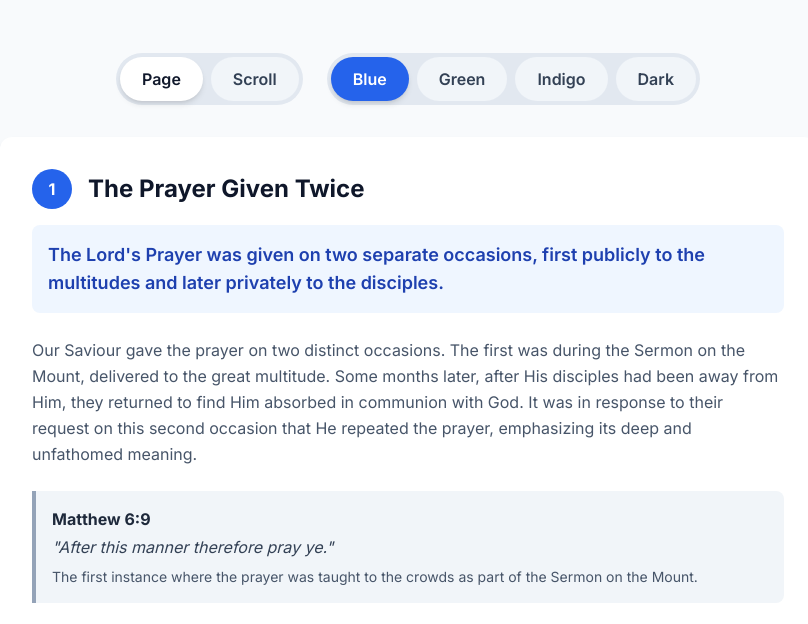
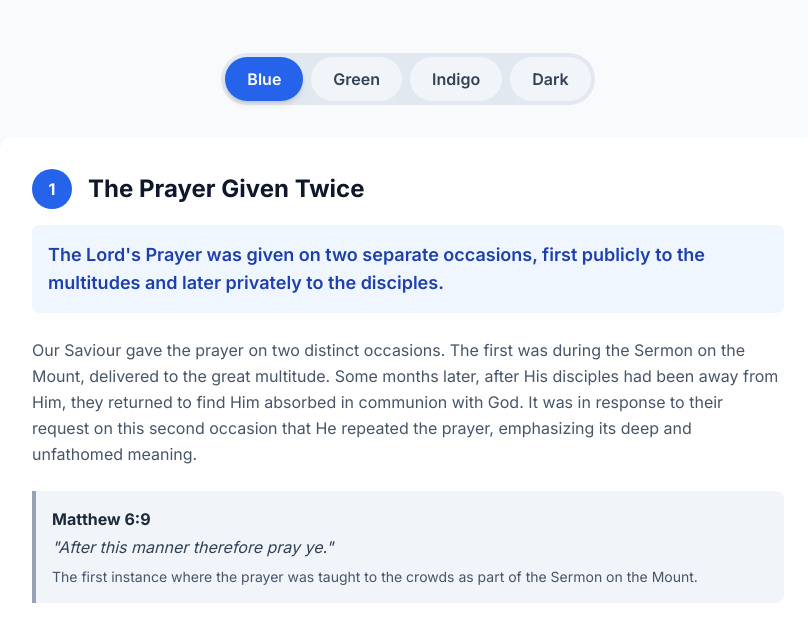
Before and after one commit to ewallt/adaptive-cards, a website: page public/index.html in a window 1280 px wide. Shown: the part 131-755 px from the top of the page, without its empty margins (232-1040 px from the left). Drawn offline with nearby package versions, Linux system fonts and the light colour scheme.

Commit message:
remove page option

```diff
--- a/public/index.html
+++ b/public/index.html
@@ -1,332 +1,469 @@
  <!DOCTYPE html>
+
 <html lang="en" class="scroll-smooth">
+
 <head>
+
     <meta charset="UTF-8">
+
     <meta name="viewport" content="width=device-width, initial-scale=1.0">
+
     <title>Knowledge Base</title>
+
     <script src="https://cdn.tailwindcss.com"></script>
+
     <link rel="preconnect" href="https://fonts.googleapis.com">
+
     <link rel="preconnect" href="https://fonts.gstatic.com" crossorigin>
+
     <link href="https://fonts.googleapis.com/css2?family=Inter:wght@400;500;600;700&display=swap" rel="stylesheet">
+
     <style>
+
         body {
+
             font-family: 'Inter', sans-serif;
+
         }
-        #app-container.view-page {
+
+        #app-container {
+
             display: flex;
+
             flex-direction: column;
+
             min-height: calc(100vh - 4rem);
+
         }
-        #app-container.view-scroll {
-            display: flex;
-            flex-direction: column;
-            min-height: calc(100vh - 4rem);
+
+        #page-viewport {
+
+            width: 100%;
+
+            overflow: visible;
+
         }
-        #page-viewport {
-            width: 100%;
+
+        #kb-container {
+
+            display: block;
+
         }
-        #kb-container {
-            transition: transform 0.4s ease-in-out;
+
+        .kb-card {
+
+            margin-bottom: 2rem;
+
         }
-        /* Page View Styles */
-        .view-page #page-viewport { overflow: hidden; }
-        .view-page #kb-container { display: flex; }
-        .view-page .kb-card { width: 100%; flex-shrink: 0; display: flex; flex-direction: column; }
-        .view-page .card-content-wrapper { flex-grow: 1; overflow-y: auto; }
-        .view-page #navigation-controls { display: flex; }
-
-        /* Scroll View Styles */
-        .view-scroll #page-viewport { overflow: visible; }
-        .view-scroll #kb-container { display: block; }
-        .view-scroll .kb-card { margin-bottom: 2rem; }
-        .view-scroll #navigation-controls { display: none; }
 
         /* General Component Styles */
+
         .step-circle {
+
             width: 40px; height: 40px; border-radius: 50%; display: flex; align-items: center; justify-content: center; font-weight: 700; color: white; flex-shrink: 0;
+
         }
+
         .control-button {
+
             padding: 0.5rem 1.25rem; border-radius: 9999px; font-weight: 600; transition: all 0.2s ease-in-out; border: 2px solid transparent;
+
         }
+
         .control-button.active {
+
             box-shadow: 0 4px 6px -1px rgb(0 0 0 / 0.1), 0 2px 4px -2px rgb(0 0 0 / 0.1);
+
         }
+
         .theme-button.active {
+
             color: white;
+
         }
+
         .control-button.inactive {
+
              background-color: #f1f5f9; color: #334155;
+
         }
+
         .control-button.inactive:hover { background-color: #e2e8f0; }
-        .nav-button {
-            padding: 0.75rem 1.5rem; border-radius: 0.5rem; font-weight: 600; display: inline-flex; align-items: center; gap: 0.5rem; transition: all 0.2s ease-in-out;
+
+        #topic-switcher {
+
+            padding: 0.5rem 1rem; border-radius: 9999px; font-weight: 600; border: 1px solid #d1d5db; max-width: 100%;
+
         }
-        .nav-button:disabled {
-            background-color: #e2e8f0; color: #94a3b8; cursor: not-allowed;
-        }
-        #topic-switcher {
-            padding: 0.5rem 1rem; border-radius: 9999px; font-weight: 600; border: 1px solid #d1d5db; max-width: 100%;
-        }
+
     </style>
+
 </head>
+
 <body class="bg-slate-50 text-slate-800">
 
+
+
     <div id="app-container" class="max-w-4xl mx-auto p-4 sm:p-6 lg:p-8 w-full">
+
         <header class="text-center mb-8">
+
             <h1 id="main-title" class="text-3xl font-bold text-slate-900 tracking-tight sm:text-4xl"></h1>
+
             <div id="topic-switcher-container" class="mt-4"></div>
+
         </header>
 
+
+
         <div class="flex flex-col sm:flex-row justify-center items-center gap-6 my-6 flex-wrap">
-            <div id="ui-switcher" class="flex items-center gap-2 p-1 bg-slate-200 rounded-full">
-                <button data-view="page" class="ui-button control-button">Page</button>
-                <button data-view="scroll" class="ui-button control-button">Scroll</button>
-            </div>
+
             <div id="theme-switcher" class="flex items-center gap-2 p-1 bg-slate-200 rounded-full">
+
                 <button data-theme="blue" class="theme-button control-button">Blue</button>
+
                 <button data-theme="green" class="theme-button control-button">Green</button>
+
                 <button data-theme="indigo" class="theme-button control-button">Indigo</button>
+
                 <button data-theme="dark" class="theme-button control-button">Dark</button>
-            </div>
+
             </div>
 
-        <div id="page-viewport" class="flex-grow">
-            <div id="kb-container"></div>
         </div>
 
-        <div id="navigation-controls" class="flex justify-between items-center mt-6">
-            <button id="prev-button" class="nav-button">
-                <svg class="w-5 h-5" fill="none" stroke="currentColor" viewBox="0 0 24 24" xmlns="http://www.w3.org/2000/svg"><path stroke-linecap="round" stroke-linejoin="round" stroke-width="2" d="M15 19l-7-7 7-7"></path></svg>
-                Previous
-            </button>
-            <div id="progress-indicator" class="text-sm font-medium text-slate-600"></div>
-            <button id="next-button" class="nav-button">
-                Next
-                <svg class="w-5 h-5" fill="none" stroke="currentColor" viewBox="0 0 24 24" xmlns="http://www.w3.org/2000/svg"><path stroke-linecap="round" stroke-linejoin="round" stroke-width="2" d="M9 5l7 7-7 7"></path></svg>
-            </button>
-        </div>
+
+
+        <div id="page-viewport" class="flex-grow">
+
+            <div id="kb-container"></div>
+
         </div>
 
+    </div>
+
+
+
     <script>
+
         document.addEventListener('DOMContentLoaded', function() {
+
             // --- STATE MANAGEMENT ---
+
             let libraryData = null;
+
             let sortedTopicIds = null;
+
             let currentTopicId = null;
-            let currentIndex = 0;
-            let totalPages = 0;
+
             let currentTheme = 'blue';
-            let currentView = 'page';
 
-            // --- THEME DEFINITIONS (From your goal code) ---
+
+
+            // --- THEME DEFINITIONS ---
+
             const themes = {
+
                 blue: { accentBg: 'bg-blue-600', accentText: 'text-blue-800', accentBgLight: 'bg-blue-50', accentBorder: 'border-blue-500' },
+
                 green: { accentBg: 'bg-green-700', accentText: 'text-green-800', accentBgLight: 'bg-green-50', accentBorder: 'border-green-600' },
+
                 indigo: { accentBg: 'bg-indigo-600', accentText: 'text-indigo-800', accentBgLight: 'bg-indigo-50', accentBorder: 'border-indigo-500' },
+
                 dark: { accentBg: 'bg-gray-800', accentText: 'text-gray-100', accentBgLight: 'bg-gray-900', accentBorder: 'border-gray-600' }
+
             };
 
+
+
             // --- DOM ELEMENT REFERENCES ---
+
             const appContainer = document.getElementById('app-container');
+
             const container = document.getElementById('kb-container');
+
             const mainTitleEl = document.getElementById('main-title');
+
             const themeSwitcher = document.getElementById('theme-switcher');
-            const uiSwitcher = document.getElementById('ui-switcher');
-            const prevButton = document.getElementById('prev-button');
-            const nextButton = document.getElementById('next-button');
+
             const topicSwitcherContainer = document.getElementById('topic-switcher-container');
 
+
+
             // --- RENDER FUNCTIONS ---
+
             function renderApp() {
+
                 if (!libraryData || !currentTopicId) return;
+
                 const kbData = libraryData[currentTopicId].knowledgeBase;
+
                 if (!kbData) return;
 
+
+
                 document.title = kbData.pageTitle || 'Knowledge Base';
+
                 mainTitleEl.textContent = kbData.title;
-                totalPages = kbData.entryPoints.length;
+
+
 
                 buildTopicSwitcher();
+
                 renderContent(kbData);
+
                 applyTheme(currentTheme);
-                goToPage(0);
+
             }
 
+
+
             function buildTopicSwitcher() {
+
                 let html = '<select id="topic-switcher">';
+
                 sortedTopicIds.forEach(topicId => {
+
                     const topic = libraryData[topicId].knowledgeBase;
+
                     const isSelected = topicId === currentTopicId ? 'selected' : '';
+
                     html += `<option value="${topicId}" ${isSelected}>${topic.title}</option>`;
+
                 });
+
                 html += '</select>';
+
                 topicSwitcherContainer.innerHTML = html;
+
                 document.getElementById('topic-switcher').addEventListener('change', handleTopicChange);
+
             }
 
+
+
             function renderContent(kbData) {
+
                 container.innerHTML = '';
+
                 kbData.entryPoints.sort((a,b) => a.step - b.step).forEach(entry => {
+
                     const cardHTML = `
+
                         <div class="kb-card p-2">
+
                             <div class="bg-white rounded-xl shadow-md flex-grow flex flex-col h-full">
+
                                 <div class="card-content-wrapper p-6 sm:p-8">
+
                                     <div class="flex items-start sm:items-center space-x-4 mb-4">
+
                                         <div class="step-circle themable-accent-bg">${entry.step}</div>
+
                                         <h2 class="text-2xl font-bold text-slate-900">${entry.title}</h2>
+
                                     </div>
+
                                     <p class="themable-accent-text themable-accent-bg-light text-lg font-semibold p-4 rounded-lg mb-6">${entry.corePrinciple}</p>
+
                                     <p class="text-slate-600 leading-relaxed mb-6">${entry.development}</p>
+
                                     ${(entry.scriptureReferences && entry.scriptureReferences.length > 0) ? entry.scriptureReferences.map(ref => `
+
                                         <div class="bg-slate-100 border-l-4 border-slate-400 p-4 rounded-r-lg mb-4">
+
                                             <p class="font-bold text-slate-800">${ref.citation}</p>
+
                                             <p class="italic text-slate-700 mt-1">"${ref.text}"</p>
+
                                             <p class="text-sm text-slate-600 mt-2">${ref.relevance}</p>
+
                                         </div>
+
                                     `).join('') : ''}
+
                                     ${entry.keyQuote ? `
+
                                         <blockquote class="themable-accent-border border-l-4 pl-4 py-2 my-6">
+
                                             <p class="text-lg italic text-slate-700 font-medium">"${entry.keyQuote}"</p>
+
                                         </blockquote>
+
                                     ` : ''}
+
                                 </div>
+
                             </div>
+
                         </div>`;
+
                     container.innerHTML += cardHTML;
+
                 });
+
             }
 
-            // --- NAVIGATION LOGIC ---
-            function goToPage(index) {
-                if (index < 0 || index >= totalPages) return;
-                currentIndex = index;
-                if (currentView === 'page') {
-                    container.style.transform = `translateX(-${currentIndex * 100}%)`;
-                    window.scrollTo({ top: 0, behavior: 'smooth' });
-                }
-                updateNavControls();
+
+
+            // --- THEME LOGIC ---
+
+            function applyTheme(themeName) {
+
+                currentTheme = themeName;
+
+                const theme = themes[themeName];
+
+
+
+                if (themeName === 'dark') {
+
+                    document.body.className = 'bg-gray-900 text-gray-100';
+
+                } else {
+
+                    document.body.className = 'bg-slate-50 text-slate-800';
+
                 }
 
-            function updateNavControls() {
-                prevButton.disabled = currentIndex === 0;
-                nextButton.disabled = currentIndex === totalPages - 1;
+
+
+                document.querySelectorAll('.themable-accent-bg').forEach(el => { el.classList.remove(...Object.values(themes).map(t => t.accentBg)); el.classList.add(theme.accentBg); });
+
+                document.querySelectorAll('.themable-accent-text').forEach(el => { el.classList.remove(...Object.values(themes).map(t => t.accentText)); el.classList.add(theme.accentText); });
+
+                document.querySelectorAll('.themable-accent-bg-light').forEach(el => { el.classList.remove(...Object.values(themes).map(t => t.accentBgLight)); el.classList.add(theme.accentBgLight); });
+
+                document.querySelectorAll('.themable-accent-border').forEach(el => { el.classList.remove(...Object.values(themes).map(t => t.accentBorder)); el.classList.add(theme.accentBorder); });
+
+
+
+                if (themeName === 'dark') {
+
+                    document.querySelectorAll('.kb-card .bg-white').forEach(el => { el.classList.remove('bg-white'); el.classList.add('bg-gray-800'); });
+
+                    document.querySelectorAll('.text-slate-900').forEach(el => { el.classList.remove('text-slate-900'); el.classList.add('text-gray-100'); });
+
+                    document.querySelectorAll('.text-slate-600').forEach(el => { el.classList.remove('text-slate-600'); el.classList.add('text-gray-300'); });
+
+                    document.querySelectorAll('.bg-slate-100').forEach(el => { el.classList.remove('bg-slate-100'); el.classList.add('bg-gray-700'); });
+
+                    document.querySelectorAll('.bg-slate-200').forEach(el => { el.classList.remove('bg-slate-200'); el.classList.add('bg-gray-800'); });
+
+                    document.querySelectorAll('.text-slate-800').forEach(el => { el.classList.remove('text-slate-800'); el.classList.add('text-gray-200'); });
+
+                    document.querySelectorAll('.text-slate-700').forEach(el => { el.classList.remove('text-slate-700'); el.classList.add('text-gray-300'); });
+
+                    document.querySelector('#topic-switcher')?.classList.add('bg-gray-800', 'border-gray-600', 'text-gray-100');
+
+                } else {
+
+                    document.querySelectorAll('.kb-card .bg-gray-800').forEach(el => { el.classList.remove('bg-gray-800'); el.classList.add('bg-white'); });
+
+                    document.querySelectorAll('.text-gray-100').forEach(el => { el.classList.remove('text-gray-100'); el.classList.add('text-slate-900'); });
+
+                    document.querySelectorAll('.text-gray-300').forEach(el => { el.classList.remove('text-gray-300'); el.classList.add('text-slate-600'); });
+
+                    document.querySelectorAll('.bg-gray-700').forEach(el => { el.classList.remove('bg-gray-700'); el.classList.add('bg-slate-100'); });
+
+                    document.querySelectorAll('.bg-gray-800').forEach(el => { el.classList.remove('bg-gray-800'); el.classList.add('bg-slate-200'); });
+
+                    document.querySelectorAll('.text-gray-200').forEach(el => { el.classList.remove('text-gray-200'); el.classList.add('text-slate-800'); });
+
+                    document.querySelector('#topic-switcher')?.classList.remove('bg-gray-800', 'border-gray-600', 'text-gray-100');
+
                 }
 
-            // --- VIEW & THEME LOGIC (COPIED DIRECTLY FROM YOUR GOAL CODE) ---
-            function applyView(viewName) {
-                currentView = viewName;
-                appContainer.classList.remove('view-page', 'view-scroll');
-                appContainer.classList.add(`view-${viewName}`);
 
-                if(viewName === 'scroll') {
-                    container.style.transform = 'none';
+
+                themeSwitcher.querySelectorAll('.theme-button').forEach(button => {
+
+                    const buttonTheme = button.dataset.theme;
+
+                    if (buttonTheme === themeName) {
+
+                        button.classList.remove('inactive');
+
+                        button.classList.add('active', themes[buttonTheme].accentBg);
+
                     } else {
-                    goToPage(currentIndex);
+
+                        button.classList.remove('active', ...Object.values(themes).map(t => t.accentBg));
+
+                        button.classList.add('inactive');
+
                     }
 
-                uiSwitcher.querySelectorAll('.ui-button').forEach(button => {
-                    if (button.dataset.view === viewName) {
-                        button.classList.remove('inactive');
-                        if (currentTheme === 'dark') {
-                            button.classList.add('active', 'bg-gray-700', 'text-gray-100');
-                        } else {
-                            button.classList.add('active', 'bg-white', 'text-slate-900');
-                        }
-                    } else {
-                        button.classList.remove('active', 'bg-white', 'text-slate-900', 'bg-gray-700', 'text-gray-100');
-                        button.classList.add('inactive');
-                    }
                 });
+
             }
 
-            function applyTheme(themeName) {
-                currentTheme = themeName;
-                const theme = themes[themeName];
 
-                if (themeName === 'dark') {
-                    document.body.className = 'bg-gray-900 text-gray-100';
-                } else {
-                    document.body.className = 'bg-slate-50 text-slate-800';
+
+            // --- EVENT HANDLERS ---
+
+            function handleTopicChange(e) {
+
+                currentTopicId = e.target.value;
+
+                renderApp();
+
             }
 
-                document.querySelectorAll('.themable-accent-bg').forEach(el => { el.classList.remove(...Object.values(themes).map(t => t.accentBg)); el.classList.add(theme.accentBg); });
-                document.querySelectorAll('.themable-accent-text').forEach(el => { el.classList.remove(...Object.values(themes).map(t => t.accentText)); el.classList.add(theme.accentText); });
-                document.querySelectorAll('.themable-accent-bg-light').forEach(el => { el.classList.remove(...Object.values(themes).map(t => t.accentBgLight)); el.classList.add(theme.accentBgLight); });
-                document.querySelectorAll('.themable-accent-border').forEach(el => { el.classList.remove(...Object.values(themes).map(t => t.accentBorder)); el.classList.add(theme.accentBorder); });
-                document.querySelectorAll('.nav-button:not(:disabled)').forEach(el => { el.classList.remove(...Object.values(themes).map(t => t.accentBg), 'text-white'); el.classList.add(theme.accentBg, 'text-white'); });
 
-                // Direct style replacement for dark mode, from your goal code
-                if (themeName === 'dark') {
-                    document.querySelectorAll('.kb-card .bg-white').forEach(el => { el.classList.remove('bg-white'); el.classList.add('bg-gray-800'); });
-                    document.querySelectorAll('.text-slate-900').forEach(el => { el.classList.remove('text-slate-900'); el.classList.add('text-gray-100'); });
-                    document.querySelectorAll('.text-slate-600').forEach(el => { el.classList.remove('text-slate-600'); el.classList.add('text-gray-300'); });
-                    document.querySelectorAll('.bg-slate-100').forEach(el => { el.classList.remove('bg-slate-100'); el.classList.add('bg-gray-700'); });
-                    document.querySelectorAll('.bg-slate-200').forEach(el => { el.classList.remove('bg-slate-200'); el.classList.add('bg-gray-800'); });
-                    document.querySelectorAll('.text-slate-800').forEach(el => { el.classList.remove('text-slate-800'); el.classList.add('text-gray-200'); });
-                    document.querySelectorAll('.text-slate-700').forEach(el => { el.classList.remove('text-slate-700'); el.classList.add('text-gray-300'); });
-                    document.querySelectorAll('.nav-button:disabled').forEach(el => { el.classList.remove('bg-e2e8f0', 'text-94a3b8'); el.classList.add('bg-gray-700', 'text-gray-500'); });
-                    // Minimal change needed for topic switcher
-                    document.querySelector('#topic-switcher')?.classList.add('bg-gray-800', 'border-gray-600', 'text-gray-100');
-                } else {
-                    document.querySelectorAll('.kb-card .bg-gray-800').forEach(el => { el.classList.remove('bg-gray-800'); el.classList.add('bg-white'); });
-                    document.querySelectorAll('.text-gray-100').forEach(el => { el.classList.remove('text-gray-100'); el.classList.add('text-slate-900'); });
-                    document.querySelectorAll('.text-gray-300').forEach(el => { el.classList.remove('text-gray-300'); el.classList.add('text-slate-600'); });
-                    document.querySelectorAll('.bg-gray-700').forEach(el => { el.classList.remove('bg-gray-700'); el.classList.add('bg-slate-100'); });
-                    document.querySelectorAll('.bg-gray-800').forEach(el => { el.classList.remove('bg-gray-800'); el.classList.add('bg-slate-200'); });
-                    document.querySelectorAll('.text-gray-200').forEach(el => { el.classList.remove('text-gray-200'); el.classList.add('text-slate-800'); });
-                    document.querySelectorAll('.nav-button:disabled').forEach(el => { el.classList.remove('bg-gray-700', 'text-gray-500'); el.classList.add('bg-e2e8f0', 'text-94a3b8'); });
-                     // Minimal change needed for topic switcher
-                    document.querySelector('#topic-switcher')?.classList.remove('bg-gray-800', 'border-gray-600', 'text-gray-100');
+
+            themeSwitcher.addEventListener('click', (e) => { if (e.target.matches('.theme-button')) applyTheme(e.target.dataset.theme); });
+
+
+
+            // --- INITIALIZE ---
+
+            async function initializeApp() {
+
+                try {
+
+                    const response = await fetch('./data/content.json');
+
+                    if (!response.ok) throw new Error(`HTTP error! status: ${response.status}`);
+
+                    libraryData = await response.json();
+
+
+
+                    sortedTopicIds = Object.keys(libraryData).sort((a,b) => {
+
+                        const orderA = libraryData[a].knowledgeBase.display_order || 0;
+
+                        const orderB = libraryData[b].knowledgeBase.display_order || 0;
+
+                        return orderA - orderB;
+
+                    });
+
+
+
+                    currentTopicId = sortedTopicIds[0];
+
+                    renderApp();
+
+                } catch (error) {
+
+                    console.error("Failed to load content:", error);
+
+                    appContainer.innerHTML = `<div class="text-center p-8 bg-red-100 text-red-700 rounded-lg"><h3 class="font-bold text-lg">An error occurred</h3><p>Could not load content from ./data/content.json. Please ensure the file exists and is accessible.</p></div>`;
+
                 }
 
-                themeSwitcher.querySelectorAll('.theme-button').forEach(button => {
-                    const buttonTheme = button.dataset.theme;
-                    if (buttonTheme === themeName) {
-                        button.classList.remove('inactive');
-                        button.classList.add('active', themes[buttonTheme].accentBg);
-                    } else {
-                        button.classList.remove('active', ...Object.values(themes).map(t => t.accentBg));
-                        button.classList.add('inactive');
             }
+
+
+
+            initializeApp();
+
         });
 
-                applyView(currentView);
-            }
+    </script>
 
-            // --- EVENT HANDLERS ---
-            function handleTopicChange(e) {
-                currentTopicId = e.target.value;
-                renderApp();
-            }
+</body>
 
-            themeSwitcher.addEventListener('click', (e) => { if (e.target.matches('.theme-button')) applyTheme(e.target.dataset.theme); });
-            uiSwitcher.addEventListener('click', (e) => { if (e.target.matches('.ui-button')) applyView(e.target.dataset.view); });
-            prevButton.addEventListener('click', () => goToPage(currentIndex - 1));
-            nextButton.addEventListener('click', () => goToPage(currentIndex + 1));
-
-            // --- INITIALIZE ---
-            async function initializeApp() {
-                try {
-                    const response = await fetch('./data/content.json');
-                    if (!response.ok) throw new Error(`HTTP error! status: ${response.status}`);
-                    libraryData = await response.json();
-
-                    sortedTopicIds = Object.keys(libraryData).sort((a,b) => {
-                        const orderA = libraryData[a].knowledgeBase.display_order || 0;
-                        const orderB = libraryData[b].knowledgeBase.display_order || 0;
-                        return orderA - orderB;
-                    });
-
-                    currentTopicId = sortedTopicIds[0];
-                    renderApp();
-                } catch (error) {
-                    console.error("Failed to load content:", error);
-                    appContainer.innerHTML = `<div class="text-center p-8 bg-red-100 text-red-700 rounded-lg"><h3 class="font-bold text-lg">An error occurred</h3><p>Could not load content from ./data/content.json. Please ensure the file exists and is accessible.</p></div>`;
-                }
-            }
-
-            initializeApp();
-        });
-    </script>
-</body>
 </html>
```
Lines whose indentation alone changed are shown as unchanged.
